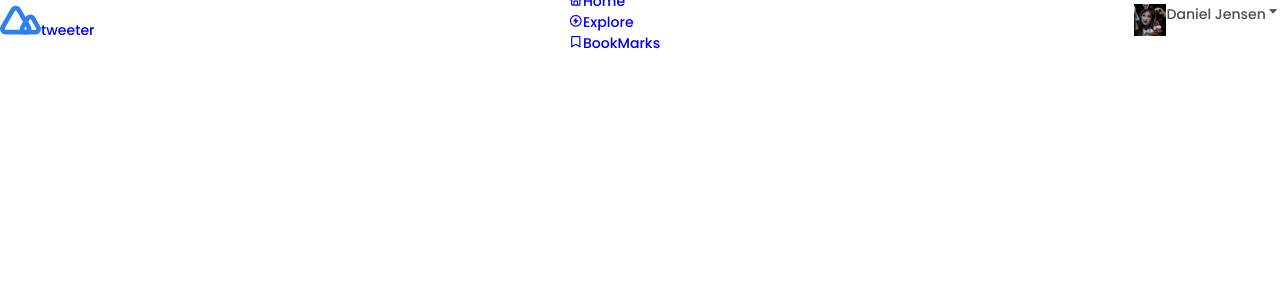
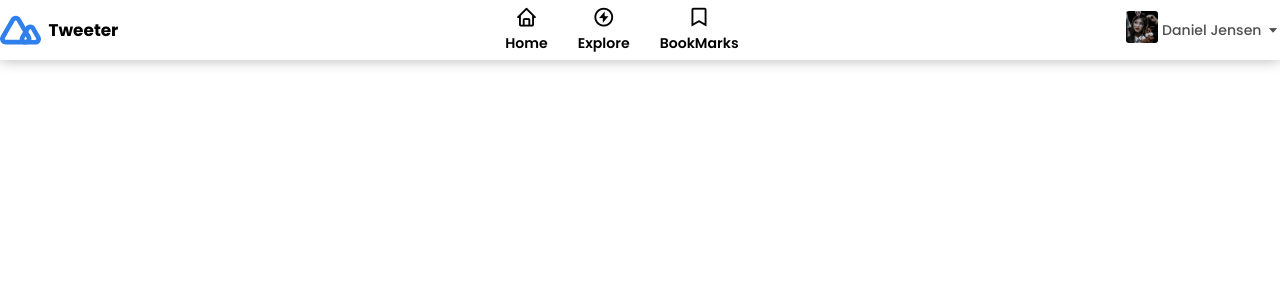
Before and after one commit to yazaldefilimonepinto/tweeter, a Next.js app: page / in a window 1280 px wide. Shown: the top 300 px of the page. Built offline with nearby package versions, Linux system fonts and the light colour scheme.

Commit message:
style: create style of header

```diff
--- a/src/styles/components/Header/styles.module.scss
+++ b/src/styles/components/Header/styles.module.scss
@@ -8,16 +8,107 @@
   z-index: $z-fixed;
   background-color: $body-color;
   transition: 0.4s;
+  box-shadow: 0px 1px 12px hsla(0, 1%, 19%, 0.327);
 }
 .nav {
   height: $header-height;
   display: flex;
   justify-content: space-between;
   align-items: center;
+  max-width: 1300px;
+  margin: 0 auto;
 }
+.logo {
+  display: flex;
+  align-items: center;
+  column-gap: 0.5rem;
+  color: $title-color;
+  text-transform: capitalize;
+  font-weight: $font-bold;
+  font-size: $h3-font-size;
+  // > svg {
+  //   width: 20px;
+  // }
+}
+@media screen and (max-width: 770px) {
+  .nav__menu {
+    position: fixed;
+    left: 0px;
+    bottom: 0px;
+    background-color: $body-color;
+    box-shadow: 0px -1px 12px hsla(0, 1%, 15%, 0.327);
+    width: 100%;
+    height: 4rem;
+    padding: 0px 1rem;
+    display: grid;
+    align-content: center;
+    border-radius: 1.25rem 1.25rem 0 0;
+    transition: 0.4s;
+  }
+}
+.nav__list,
+.nav__link {
+  display: flex;
+}
+.nav__list {
+  justify-content: space-around;
+}
+.nav__link {
+  flex-direction: column;
+  align-items: center;
+  row-gap: 0.25rem;
+  color: $title-color;
+  font-weight: 600;
+  transition: 0.4s;
+  &:hover {
+    color: $first-color;
+  }
+}
+.nav__icon {
+  font-size: 1.5rem;
+}
+.nav__name {
+  font-size: $smaller-font-size;
+}
+
 .nav__img {
   width: 32px;
+  > img {
+    border-radius: 0.2rem;
+  }
 }
-.profile{
-  display:flex;
+.profile {
+  display: flex;
+  align-items: center;
+  gap: 0.3rem;
 }
+.icon {
+  font-size: $normal-font-size;
+}
+.active__link {
+  position: relative;
+  color: $first-color;
+  transition: 0.4s;
+}
+@media screen and (max-width: 360px) {
+  .nav__name {
+    display: none;
+  }
+}
+@media screen and (min-width: 580px) {
+  .nav__list {
+    justify-content: center;
+    column-gap: 2rem;
+  }
+}
+@media screen and (min-width: 770px) {
+  .nav {
+    height: calc($header-height + 1rem);
+  }
+  .nav__icon {
+    display: none;
+  }
+  .nav__name {
+    font-size: $normal-font-size;
+  }
+}
```
